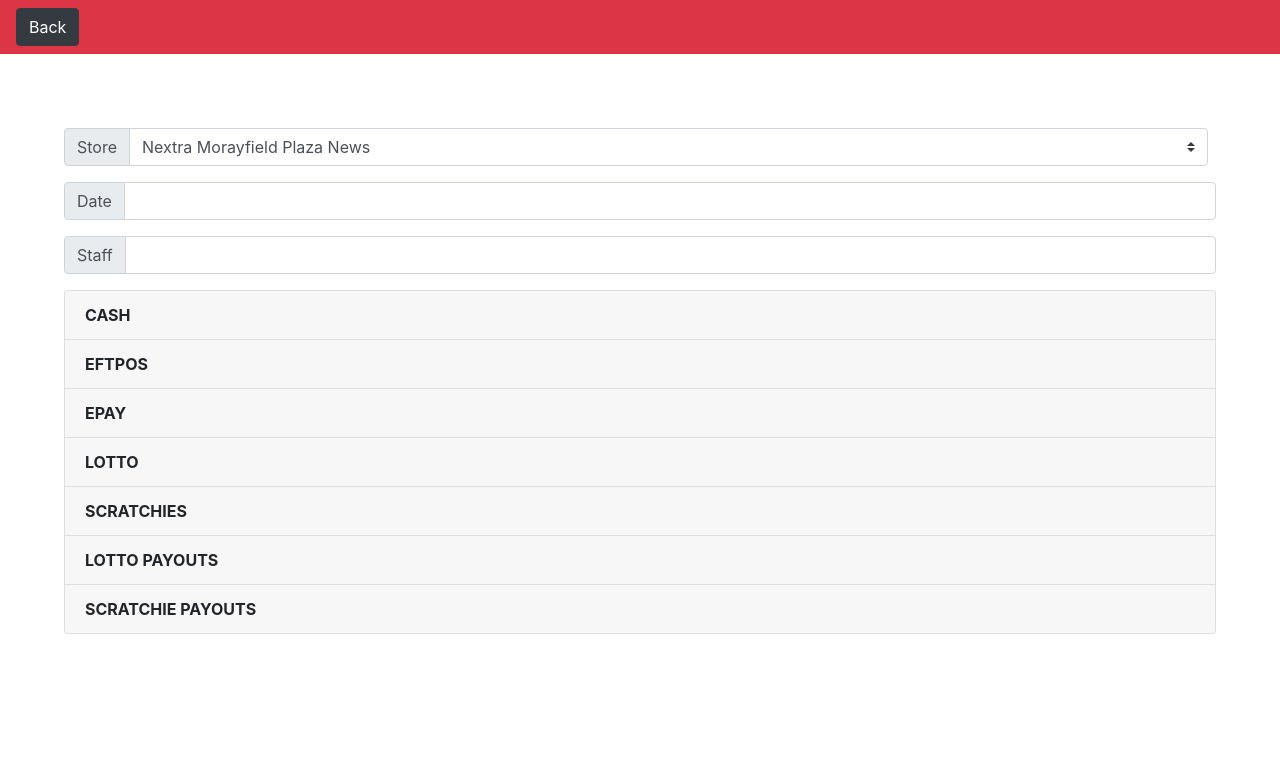
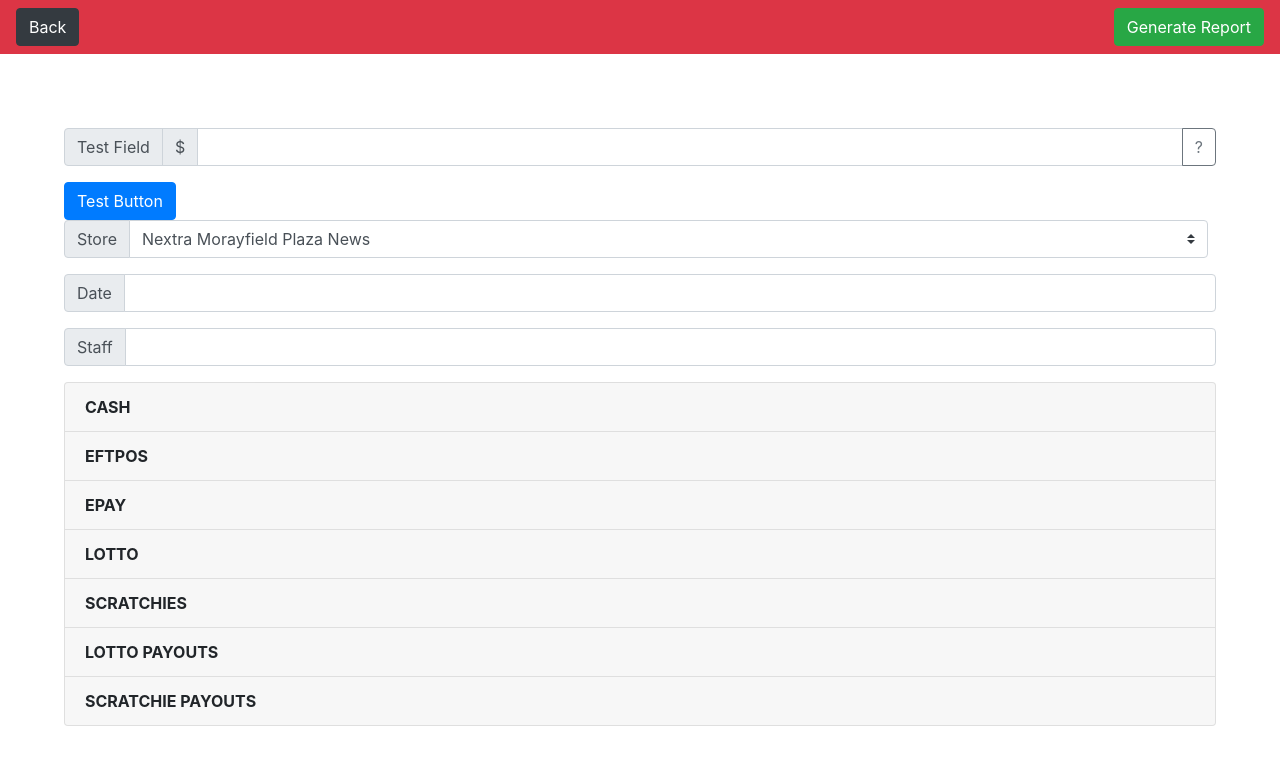
Before and after one commit to gnomon-church/MonextraAssistant, a React (Create React App) app: page /eodform in a window 1280 px wide. Shown: the top 764 px of the page. Built offline with nearby package versions, Linux system fonts and the light colour scheme.

Commit message:
Testing 1

```diff
--- a/src/components/Navigation.jsx
+++ b/src/components/Navigation.jsx
@@ -3,8 +3,10 @@ import { Navbar, Button } from 'react-bootstrap';
 
 export default function Navigation() {
     return (
-        <Navbar bg='danger'>
+        <Navbar bg='danger' className='justify-content-between' >
             <Button variant='dark' href='/'>Back</Button>
+
+            <Button variant='success' href='#'>Generate Report</Button>
         </Navbar>
     )
 }
--- a/src/pages/EODForm.jsx
+++ b/src/pages/EODForm.jsx
@@ -197,6 +197,39 @@ function EODForm() {
         </Tooltip>
     );
 
+
+    const InputFieldHelp = ({inputText, popupVar, inputRef, ...props}) =>
+        <InputGroup className="mb-3">
+            <InputGroup.Prepend>
+                <InputGroup.Text>{inputText}</InputGroup.Text>
+                <InputGroup.Text>$</InputGroup.Text>
+            </InputGroup.Prepend>
+            <FormControl {...props} inputRef={inputRef} />
+            <InputGroup.Append>
+                <OverlayTrigger
+                    placement="left"
+                    delay={{ show: 250, hide: 400 }}
+                    overlay={popupVar}
+                >
+                    <Button variant="outline-secondary">?</Button>
+                </OverlayTrigger>
+            </InputGroup.Append>
+        </InputGroup>
+
+    const InputFieldNoHelp = ({inputText, inputRef, ...props}) =>
+        <InputGroup className="mb-3">
+            <InputGroup.Prepend>
+                <InputGroup.Text>{inputText}</InputGroup.Text>
+                <InputGroup.Text>$</InputGroup.Text>
+            </InputGroup.Prepend>
+            <FormControl {...props} inputRef={inputRef} />
+        </InputGroup>
+
+    function testFunction() {
+        console.log('button worked')
+        console.log(this.inputTest.value)
+    }
+
     return (
         <div>
             <div className='fixed-top'>
@@ -206,6 +239,16 @@ function EODForm() {
             <div className='main-content'>
                 <Form>
                     <Form.Group controlId="basicDetails">
+                        <InputFieldHelp
+                            inputText='Test Field'
+                            popupVar={eft1}
+                            inputRef={(input) => {this.inputTest = input}}
+                        />
+
+                        <form>
+                        <Button onClick={testFunction} >Test Button</Button>
+                        </form>
+
                         <InputGroup className="mb-3">
                             <InputGroup.Prepend>
                                 <InputGroup.Text id="basic-addon1">Store</InputGroup.Text>
@@ -324,7 +367,7 @@ function EODForm() {
                                         <InputGroup.Text>Total</InputGroup.Text>
                                         <InputGroup.Text>$</InputGroup.Text>
                                     </InputGroup.Prepend>
-                                    <FormControl disabled />
+                                    <FormControl readOnly />
                                     <InputGroup.Append>
                                         <OverlayTrigger
                                             placement="left"
@@ -358,7 +401,7 @@ function EODForm() {
                                         <InputGroup.Text>Difference</InputGroup.Text>
                                         <InputGroup.Text>$</InputGroup.Text>
                                     </InputGroup.Prepend>
-                                    <FormControl disabled />
+                                    <FormControl readOnly />
                                     <InputGroup.Append>
                                         <OverlayTrigger
                                             placement="left"
@@ -449,7 +492,7 @@ function EODForm() {
                                         <InputGroup.Text>Total</InputGroup.Text>
                                         <InputGroup.Text>$</InputGroup.Text>
                                     </InputGroup.Prepend>
-                                    <FormControl disabled />
+                                    <FormControl readOnly />
                                     <InputGroup.Append>
                                         <OverlayTrigger
                                             placement="left"
@@ -483,7 +526,7 @@ function EODForm() {
                                         <InputGroup.Text>Difference</InputGroup.Text>
                                         <InputGroup.Text>$</InputGroup.Text>
                                     </InputGroup.Prepend>
-                                    <FormControl disabled />
+                                    <FormControl readOnly />
                                     <InputGroup.Append>
                                         <OverlayTrigger
                                             placement="left"
@@ -544,7 +587,7 @@ function EODForm() {
                                         <InputGroup.Text>Difference</InputGroup.Text>
                                         <InputGroup.Text>$</InputGroup.Text>
                                     </InputGroup.Prepend>
-                                    <FormControl disabled />
+                                    <FormControl readOnly />
                                     <InputGroup.Append>
                                         <OverlayTrigger
                                             placement="left"
@@ -619,7 +662,7 @@ function EODForm() {
                                         <InputGroup.Text>Total</InputGroup.Text>
                                         <InputGroup.Text>$</InputGroup.Text>
                                     </InputGroup.Prepend>
-                                    <FormControl disabled />
+                                    <FormControl readOnly />
                                     <InputGroup.Append>
                                         <OverlayTrigger
                                             placement="left"
@@ -653,7 +696,7 @@ function EODForm() {
                                         <InputGroup.Text>Difference</InputGroup.Text>
                                         <InputGroup.Text>$</InputGroup.Text>
                                     </InputGroup.Prepend>
-                                    <FormControl disabled />
+                                    <FormControl readOnly />
                                     <InputGroup.Append>
                                         <OverlayTrigger
                                             placement="left"
@@ -739,7 +782,7 @@ function EODForm() {
                                         <InputGroup.Text>Total</InputGroup.Text>
                                         <InputGroup.Text>$</InputGroup.Text>
                                     </InputGroup.Prepend>
-                                    <FormControl disabled />
+                                    <FormControl readOnly />
                                     <InputGroup.Append>
                                         <OverlayTrigger
                                             placement="left"
@@ -773,7 +816,7 @@ function EODForm() {
                                         <InputGroup.Text>Difference</InputGroup.Text>
                                         <InputGroup.Text>$</InputGroup.Text>
                                     </InputGroup.Prepend>
-                                    <FormControl disabled />
+                                    <FormControl readOnly />
                                     <InputGroup.Append>
                                         <OverlayTrigger
                                             placement="left"
@@ -832,7 +875,7 @@ function EODForm() {
                                         <InputGroup.Text>Total</InputGroup.Text>
                                         <InputGroup.Text>$</InputGroup.Text>
                                     </InputGroup.Prepend>
-                                    <FormControl disabled />
+                                    <FormControl readOnly />
                                     <InputGroup.Append>
                                         <OverlayTrigger
                                             placement="left"
```
